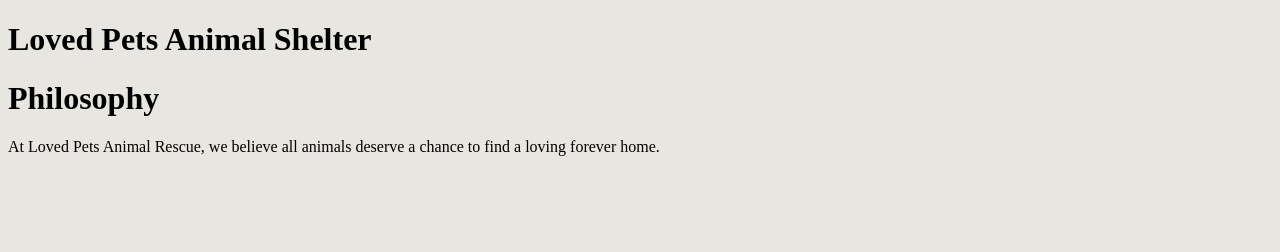
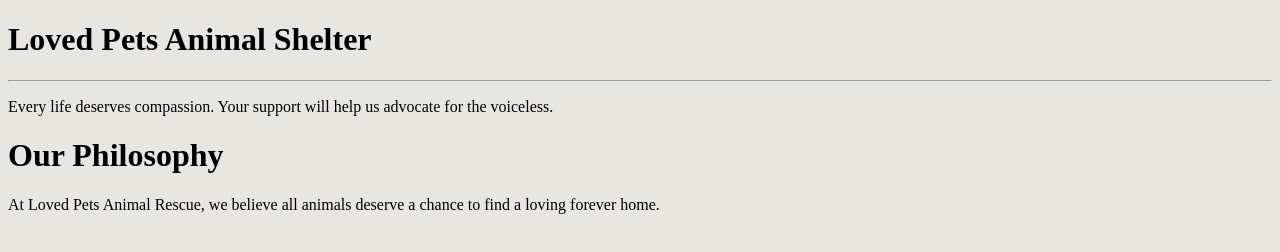
Before and after one commit to cesarmm02/LovedPetsAnimalShelter, a plain HTML site: page index.html in a window 1280 px wide. Drawn offline with Linux system fonts and the light colour scheme.

Commit message:
Update philosophy section with new header and styling

```diff
--- a/index.html
+++ b/index.html
@@ -4,17 +4,23 @@
     <meta charset="UTF-8">
     <title>Loved Pets Animal Shelter</title>
     <link rel="stylesheet" href="style.css" type="text/css">
+    <link href="lovedpts.png" rel="icon" type="image/png">
   </head>
   <body>
     <header>
       <h1>Loved Pets Animal Shelter</h1>
+      <hr>
+      <p>Every life deserves compassion. Your support will help us advocate for the voiceless.</p>
     </header>
     <aside></aside>
     <main>
-      <h1>Philosophy</h1>
-      <p>At Loved Pets Animal Rescue, we
-        believe all animals deserve a chance
-        to find a loving forever home.</p>
+      <div>
+        <h1>Our Philosophy</h1>
+        <p>At Loved Pets Animal Rescue, we
+          believe all animals deserve a chance
+          to find a loving forever home.</p>
+      </div>
+
     </main>
     <footer></footer>
   </body>
```
